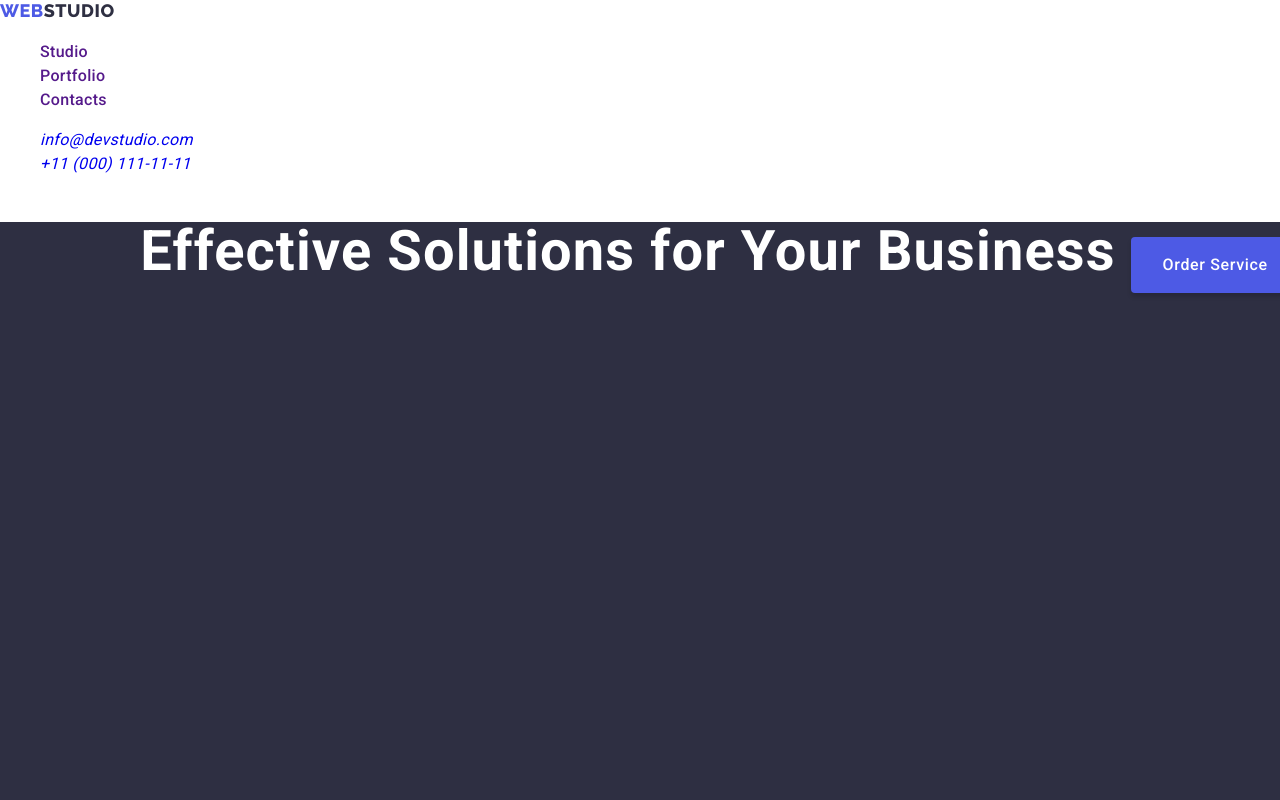
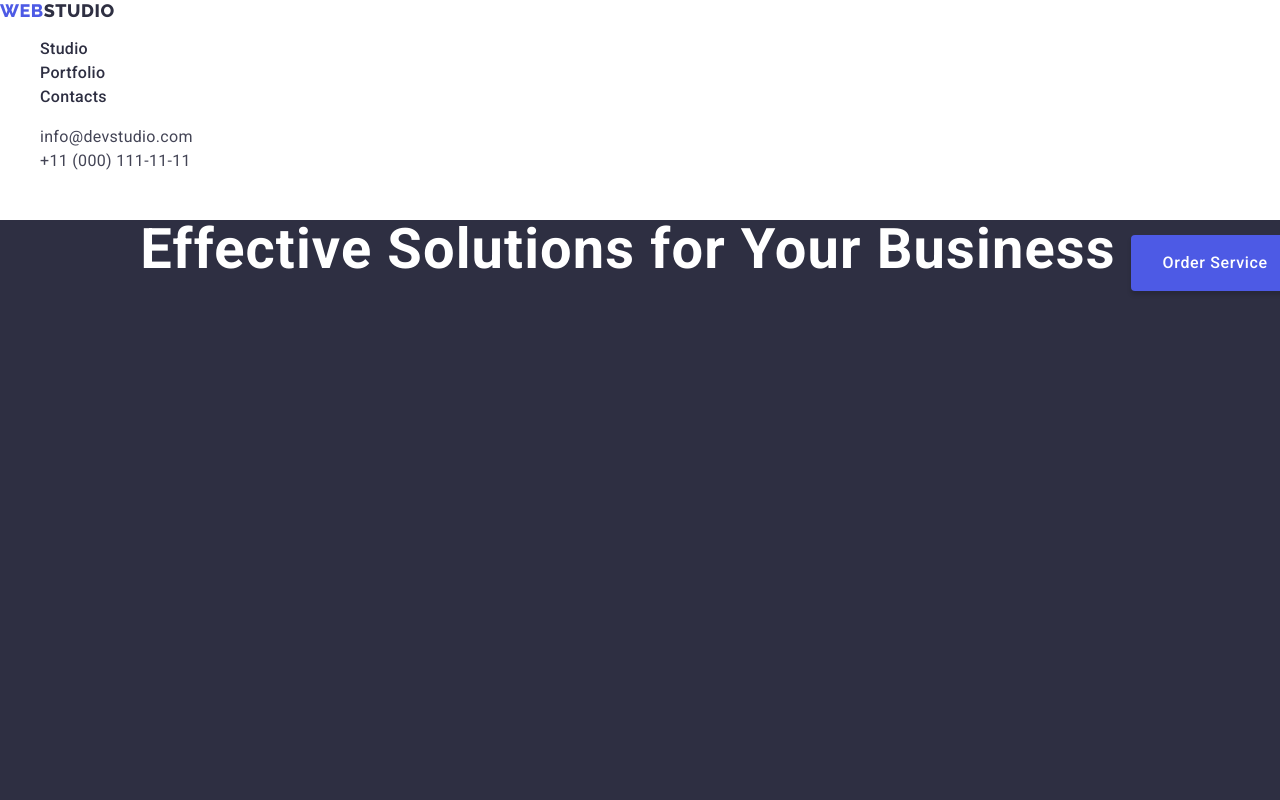
Before and after one commit to Veraz22/goit-markup-hw-02, a plain HTML site: page index.html in a window 1280 px wide. Shown: the top 800 px of the page. Drawn offline with nearby package versions, Linux system fonts and the light colour scheme.

Commit message:
created styles header

```diff
--- a/css/styles.css
+++ b/css/styles.css
@@ -44,29 +44,35 @@ ul {
   text-transform: uppercase;
 }
 
-.header-nav {
+.header-nav-link {
   color: #2e2f42;
   font-family: var(--font-primary);
   font-size: 16px;
   font-weight: 500;
   line-height: 1.5;
-  letter-spacing: 0.32px;
+  letter-spacing: 0.02em;
 }
 
-.header-nav:active {
+.header-nav-link:hover,
+.header-nav-link:focus {
   color: #404bbf;
   text-decoration: underline;
 }
 
 .header-address {
+  font-style: normal;
+}
+.header-address-link {
+  color: #434455;
   font-family: var(--font-primary);
   font-size: 16px;
   font-weight: 400;
   line-height: 1.5;
-  letter-spacing: 0.32px;
+  letter-spacing: 0.02em;
 }
 
-.address:active {
+.header-address-link:hover,
+.header-address-link:focus {
   color: #404bbf;
 }
 .main-section {
--- a/index.html
+++ b/index.html
@@ -26,20 +26,20 @@
 
         <ul>
           <li>
-            <a href="">Studio</a>
+            <a href="./index.html" class="header-nav-link">Studio</a>
           </li>
           <li>
-            <a href="">Portfolio</a>
+            <a href="" class="header-nav-link">Portfolio</a>
           </li>
           <li>
-            <a href="">Contacts</a>
+            <a href="" class="header-nav-link">Contacts</a>
           </li>
         </ul>
       </nav>
       <address class="header-address">
         <ul>
-          <li><a href="mailto:info@devstudio.com">info@devstudio.com</a></li>
-          <li><a href="tel:+110001111111">+11 (000) 111-11-11</a></li>
+          <li><a href="mailto:info@devstudio.com" class="header-address-link">info@devstudio.com</a></li>
+          <li><a href="tel:+110001111111" class="header-address-link">+11 (000) 111-11-11</a></li>
         </ul>
       </address>
     </header>
```
